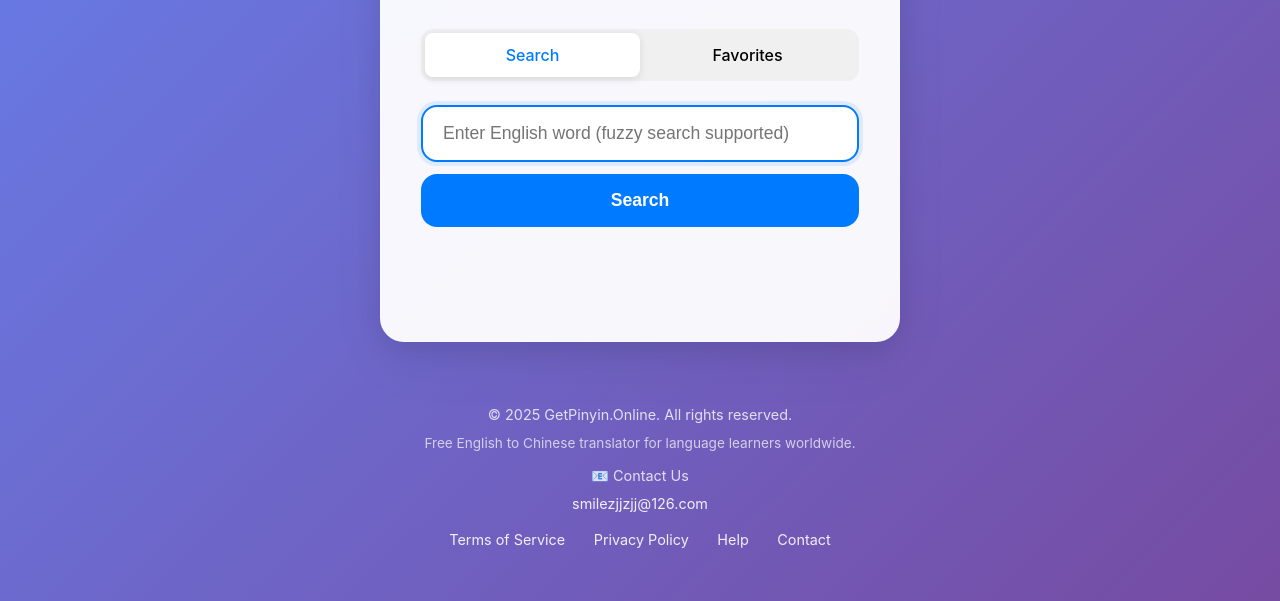
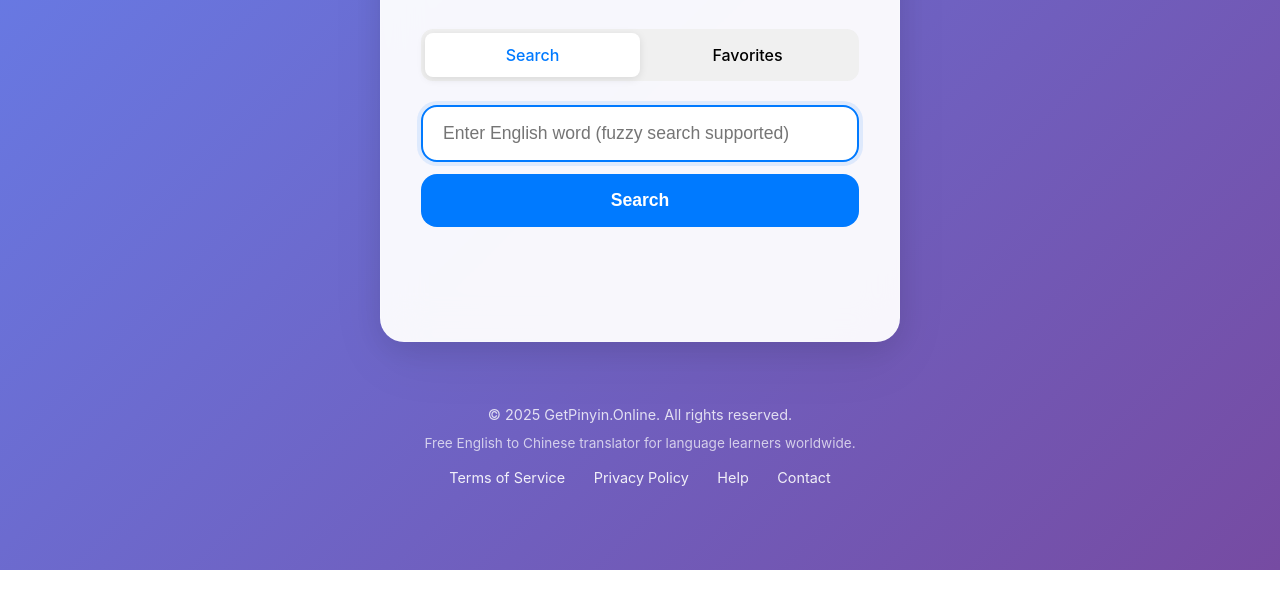
Before and after one commit to smilezjjzjj/getpinyin.online, a plain HTML site: page index.html in a window 1280 px wide. Shown: the part 230-831 px from the top of the page. After the commit the page ends 800 px from the top, so only its background shows below. Drawn offline with Linux system fonts and the light colour scheme.

Commit message:
Update index.html

```diff
--- a/index.html
+++ b/index.html
@@ -549,13 +549,6 @@
   <div style="text-align: center; padding: 32px 20px; margin-top: 32px;">
     <p style="color: rgba(255,255,255,0.8); margin-bottom: 12px; font-size: 0.9rem;">&copy; 2025 GetPinyin.Online. All rights reserved.</p>
     <p style="color: rgba(255,255,255,0.7); font-size: 0.85rem; margin-bottom: 16px;">Free English to Chinese translator for language learners worldwide.</p>
-
-    <!-- Contact Information -->
-    <div style="margin-bottom: 16px;">
-      <p style="color: rgba(255,255,255,0.8); font-size: 0.9rem; margin-bottom: 8px;">📧 Contact Us</p>
-      <a href="mailto:smilezjjzjj@126.com" style="color: rgba(255,255,255,0.9); text-decoration: none; font-size: 0.9rem;">smilezjjzjj@126.com</a>
-    </div>
-
     <div>
       <a href="#" onclick="showTerms()" style="color: rgba(255,255,255,0.9); text-decoration: none; margin: 0 12px; font-size: 0.9rem;">Terms of Service</a>
       <a href="#" onclick="showPrivacy()" style="color: rgba(255,255,255,0.9); text-decoration: none; margin: 0 12px; font-size: 0.9rem;">Privacy Policy</a>
```
